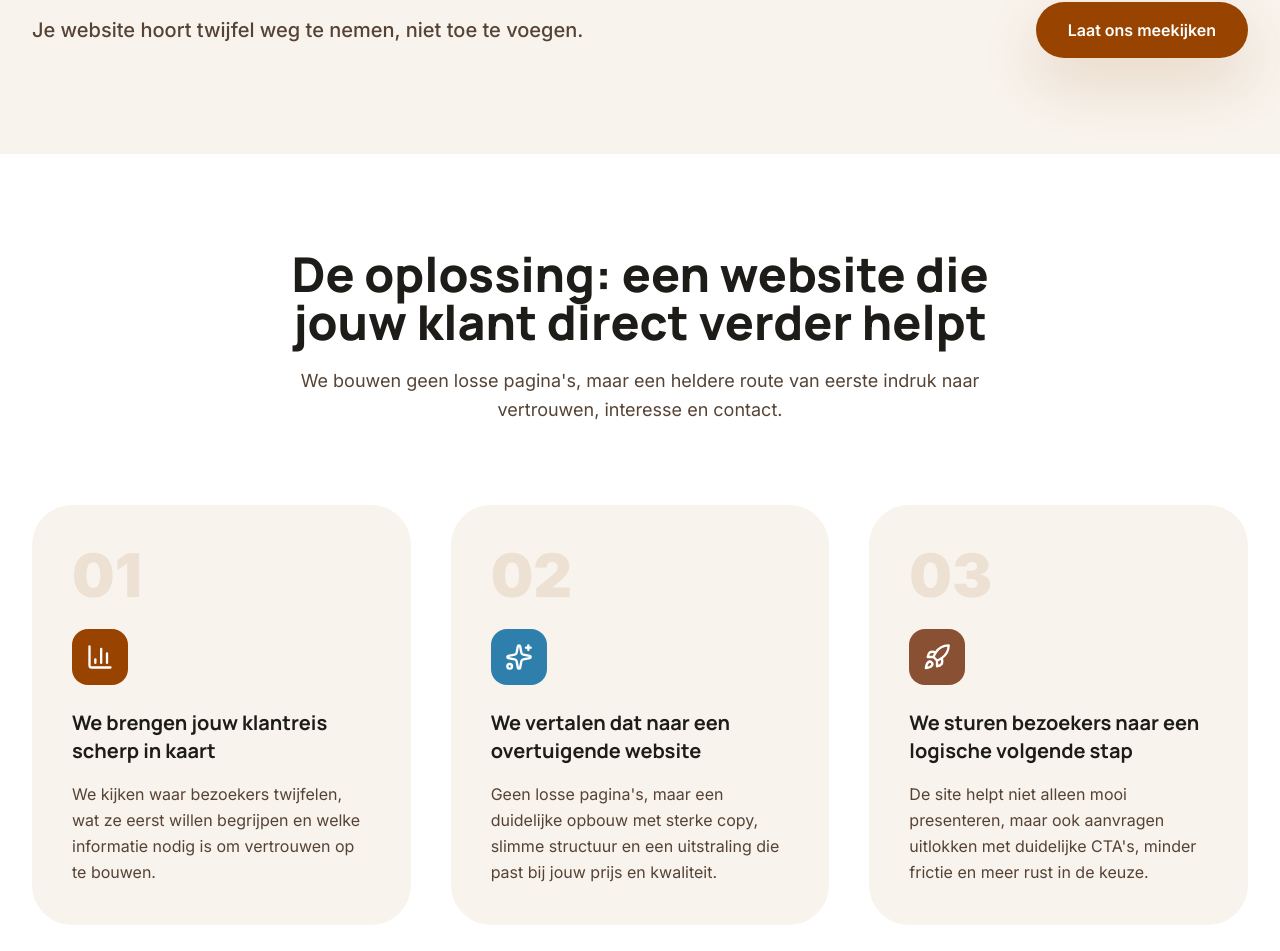
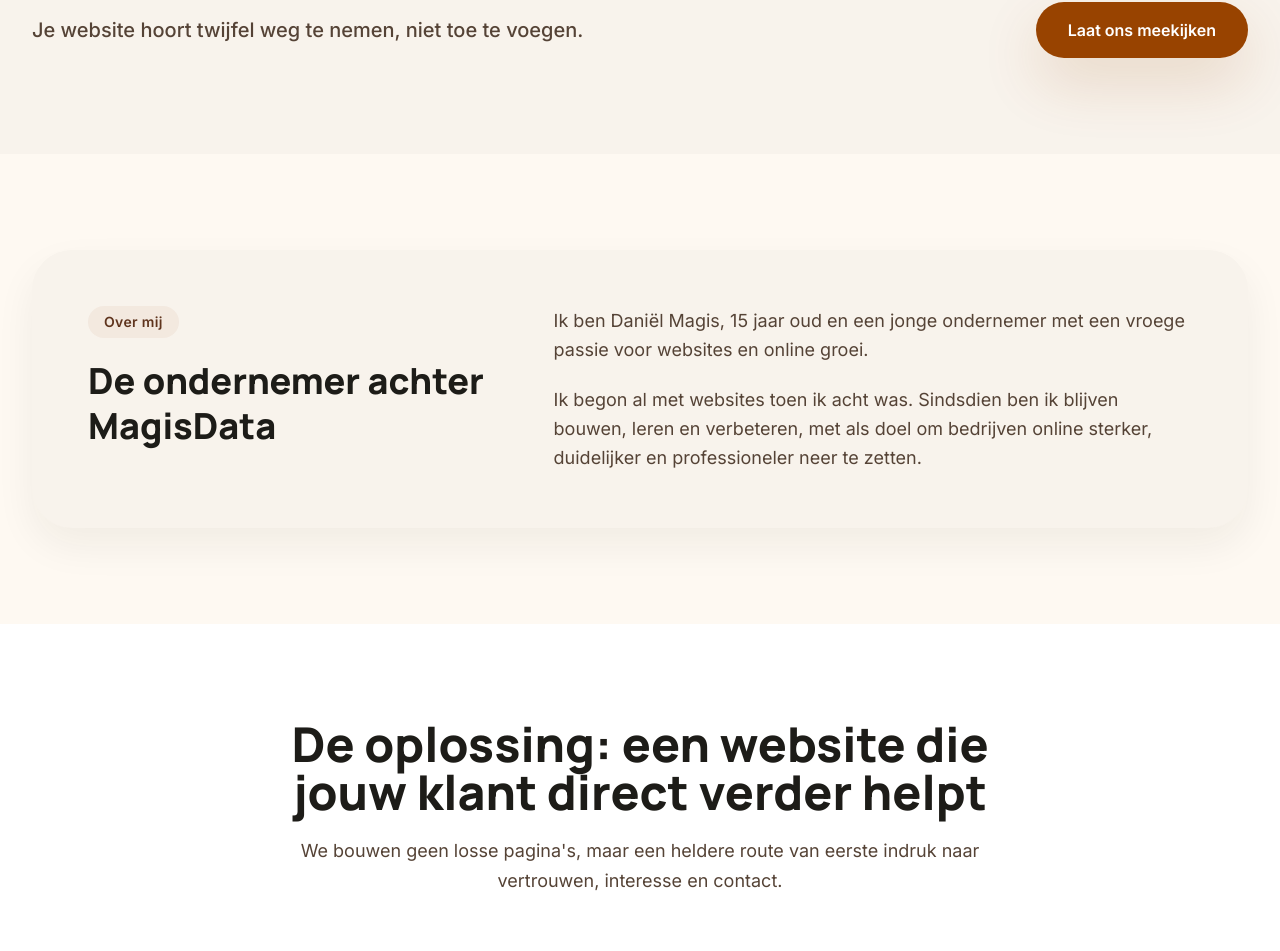
Before and after one commit to geinigegastcoding/magisdata, a Next.js app: page / in a window 1280 px wide. Shown: the part 1659-2610 px from the top of the page. Built offline with nearby package versions, Linux system fonts and the light colour scheme.

Commit message:
Added about me section

```diff
--- a/app/page.js
+++ b/app/page.js
@@ -387,6 +387,33 @@
           </div>
         </section>
 
+        <section className="bg-surface py-24" id="about">
+          <div className="container">
+            <div className="grid gap-10 rounded-5xl bg-surface-container-low p-10 shadow-card lg:grid-cols-[0.8fr_1.2fr] lg:p-14">
+              <div>
+                <span className="inline-flex rounded-full bg-secondary-container/35 px-4 py-1.5 text-sm font-semibold tracking-wide text-on-secondary-container">
+                  Over mij
+                </span>
+                <h2 className="mt-5 text-4xl font-extrabold leading-tight text-on-surface">
+                  De ondernemer achter MagisData
+                </h2>
+              </div>
+
+              <div className="space-y-5 text-lg leading-relaxed text-on-surface-variant">
+                <p>
+                  Ik ben Daniël Magis, 15 jaar oud en een jonge ondernemer met een
+                  vroege passie voor websites en online groei.
+                </p>
+                <p>
+                  Ik begon al met websites toen ik acht was. Sindsdien ben ik
+                  blijven bouwen, leren en verbeteren, met als doel om bedrijven
+                  online sterker, duidelijker en professioneler neer te zetten.
+                </p>
+              </div>
+            </div>
+          </div>
+        </section>
+
         <section className="bg-surface-container-lowest py-24" id="solutions">
           <div className="container">
             <SectionHeading
```
Also changed, not shown: 1 other file (tests, documents, lock files or other folders).
